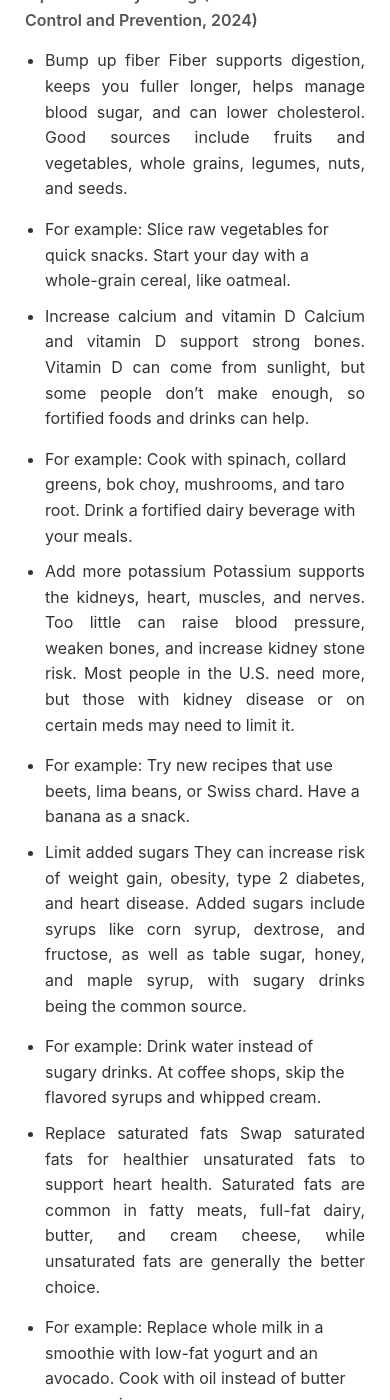
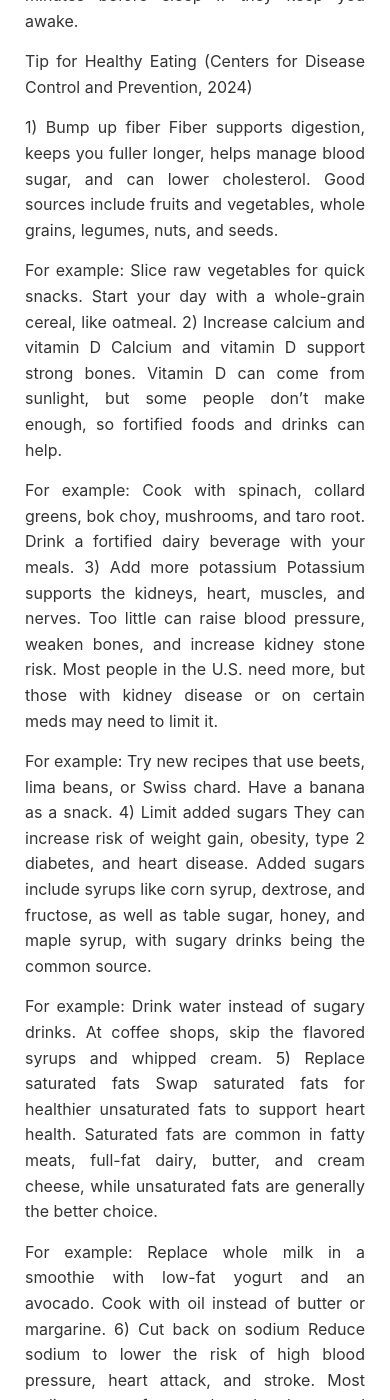
Before and after one commit to liangyahan-physical-education/liangyahan-physical-education.github.io, a Jekyll site: the page built from index.md, in a window 390 px wide and 1400 px high, scrolled down 6025 px. Built offline with Jekyll 4.4.1, drawn with Linux system fonts in a browser that asks for light colours; some of the changed text lies outside the part shown.

Commit message:
更新格式和布局：统一编号格式，添加两栏布局样式，修复HTML规范问题

```diff
--- a/assets/css/style.css
+++ b/assets/css/style.css
@@ -216,6 +216,41 @@ body {
     }
 }
 
+/* Two-column layout */
+.two-column {
+    display: flex;
+    gap: 30px;
+    align-items: flex-start;
+    margin: 20px 0;
+}
+
+.two-column .column-left,
+.two-column .column-right {
+    flex: 1;
+}
+
+.two-column .column-left {
+    min-width: 0;
+}
+
+.two-column .column-right img {
+    margin: 0;
+    width: 100%;
+    max-width: 100%;
+}
+
+/* Responsive: stack columns on mobile */
+@media (max-width: 768px) {
+    .two-column {
+        flex-direction: column;
+        gap: 20px;
+    }
+
+    .two-column .column-right img {
+        max-width: 100%;
+    }
+}
+
 /* Print Styles */
 @media print {
     body {
@@ -233,4 +268,12 @@ body {
     .footer {
         border-top: 1px solid #ddd;
     }
+
+    .two-column {
+        display: block;
+    }
+
+    .two-column .column-right {
+        page-break-inside: avoid;
+    }
 }
--- a/index.md
+++ b/index.md
@@ -7,15 +7,16 @@ STEPPER: a physical activity program co-produced by and for young adults' well-b
 
 (Education component)
 
-- What counts as physical activity?
-- Definition of physical activity
+1. What counts as physical activity?
+
+a. Definition of physical activity
 "Physical activity is defined as any bodily movement produced by skeletal muscles that results in energy expenditure" (Caspersen et al., 1985)
 
 ![Runners in a park]({{ '/pics/jogging-4211946.jpg' | relative_url }})
 
 Physical activity is any body movement that uses energy. It includes movement during free time, travel/transport, and daily tasks at work or home (World Health Organization, 2020). For example, walking to class, taking the stairs, cleaning, playing sports, or exercising, all of these count as physical activity.
 
-- Physical activity principle (FITT)
+b. Physical activity principle (FITT)
 Physical activity is commonly described using the FITT principle: frequency (how often), intensity (how hard), time (how long), and type (what kind of activity)
 
 'I run for 60 minutes once a week, and I feel breathing hard, but I can still talk to others while doing it.'
@@ -24,7 +25,7 @@ Physical activity is commonly described using the FITT principle: frequency (how
 
 Frequency: once a week; Intensity: moderate; Time: 60 minutes; Type: running
 
-- Physical activity guideline
+c. Physical activity guideline
 Move more, sit less, every bit counts! Even small amounts of moderate-to-vigorous activity provide health benefits, and meeting activity guidelines brings even more.
 
 
@@ -33,7 +34,7 @@ Move more, sit less, every bit counts! Even small amounts of moderate-to-vigorou
 
 Move Your Way Adult Dosage (U.S. Department of Health and Human Services, 2018)
 
-- Why physical activity matters?
+2. Why physical activity matters?
 In adults, physical activity provides health benefits in the following areas (World Health Organization, 2020; U.S. Department of Health and Human Services, 2018):
 
 - Improved all-cause mortality
@@ -56,6 +60,9 @@ Risks of Sedentary Behavior
 
 Sedentary behavior means any waking activity that uses very little energy (≤1.5 METs) while sitting, reclining, or lying down. It includes time spent sitting at work or during leisure, such as watching TV (U.S. Department of Health and Human Services, 2018).
 
+<div class="two-column">
+<div class="column-left">
+
 Spending more time in sedentary behavior increases the risk of:
 
 - All-cause mortality
@@ -63,11 +70,17 @@ Spending more time in sedentary behavior increases the risk of:
 - Cardiovascular disease
 - Type 2 diabetes
 - Colon, endometrial, and lung cancer
+
+</div>
+<div class="column-right">
+
+![Relationship Among Moderate-to-Vigorous Physical Activity, Sitting Time, and Risk of All-Cause Mortality]({{ '/pics/risk.png' | relative_url }})
+
+</div>
+</div>
 Note: METs, metabolic equivalents. METs are used to quantify energy expenditure as multiples of the resting metabolic rate. 1 MET is the rate of energy expenditure while sitting at rest.
 
-Relationship Among Moderate-to-Vigorous Physical Activity, Sitting Time, and Risk of All-Cause Mortality in Adults (U.S. Department of Health and Human Services, 2018)
-
-- Getting started
+3. Getting started
 Start with a simple, low-barrier, high-benefit exercise: walking/jogging. Learn warm-ups, technique, pacing, and breathing from the source below:
 
 **Warm-up for walking and running**
@@ -84,64 +97,64 @@ Start with a simple, low-barrier, high-benefit exercise: walking/jogging. Learn
 
 [How to Breathe so Running Feels EASIER! (Nicklas Rossner)](https://www.youtube.com/watch?v=pxn34Lx3CYY) - Source: YouTube.
 
-- Get ready: Sleep better, eat better
+4. Get ready: Sleep better, eat better
 For a healthier lifestyle, more energy, and better physical activity performance, sleep and nutrition matter. Adults aged 18-64 are recommended to get 7-9 hours of good-quality sleep regularly, along with a healthy diet. Use the tips below to support better sleep and healthier eating.
 
 Tip for falling asleep faster and sleeping better (National Health Service, n.d.)
 
-- Have a good sleep routine (sleep hygiene)
+1) Have a good sleep routine (sleep hygiene)
 A consistent sleep routine (good sleep hygiene) improves sleep. Set a nightly wind-down time with a relaxing activity, and go to bed and wake up at the same times every day—even on weekends.
 
-- Relax, unwind and try meditation to help you sleep
+2) Relax, unwind and try meditation to help you sleep
 Your sleep routine starts before bed. Relax each evening, avoid screens for at least an hour, and try reading, soft music/podcasts, or sleep meditation to help you fall asleep.
 
 **Video: Beditation**
 
 [When you're ready to sleep, listen to this audio-only video to help you to relax](https://www.nhs.uk/every-mind-matters/mental-wellbeing-tips/how-to-fall-asleep-faster-and-sleep-better/#video).
 
-- Try mindfulness for sleep
+3) Try mindfulness for sleep
 Stress and worry can disrupt sleep, so try daily mindfulness habits like talking to someone you trust or journaling. If you lie awake overthinking, make a to-do list before bed to clear your mind.
 
-- Create the right sleep environment
+4) Create the right sleep environment
 Create a sleep-friendly space. Keep it quiet, dark, and cool. Use earplugs or silence your phone, block light with curtains and hide clocks/screens, keep the room well-ventilated, and try ambient sounds or white noise if it helps.
 
-- Do not force sleep
+5) Do not force sleep
 Don't force sleep. If rest is pleasant, let sleep come naturally. If you can't sleep, get up and do something calming (like reading or quiet music), then return to bed when you feel sleepy.
 
-- Improve sleep through diet and exercise
+6) Improve sleep through diet and exercise
 Better sleep is supported by a healthy diet and regular exercise. Avoid big meals near bedtime, and cut out caffeine, alcohol, and nicotine 1-2 hours before bed. Exercise regularly, but skip intense workouts in the 90 minutes before sleep if they keep you awake.
 
 Tip for Healthy Eating (Centers for Disease Control and Prevention, 2024)
 
-- Bump up fiber
+1) Bump up fiber
 Fiber supports digestion, keeps you fuller longer, helps manage blood sugar, and can lower cholesterol. Good sources include fruits and vegetables, whole grains, legumes, nuts, and seeds.
 
-- For example: Slice raw vegetables for quick snacks. Start your day with a whole-grain cereal, like oatmeal.
-- Increase calcium and vitamin D
+For example: Slice raw vegetables for quick snacks. Start your day with a whole-grain cereal, like oatmeal.
+2) Increase calcium and vitamin D
 Calcium and vitamin D support strong bones. Vitamin D can come from sunlight, but some people don't make enough, so fortified foods and drinks can help.
 
-- For example: Cook with spinach, collard greens, bok choy, mushrooms, and taro root. Drink a fortified dairy beverage with your meals.
-- Add more potassium
+For example: Cook with spinach, collard greens, bok choy, mushrooms, and taro root. Drink a fortified dairy beverage with your meals.
+3) Add more potassium
 Potassium supports the kidneys, heart, muscles, and nerves. Too little can raise blood pressure, weaken bones, and increase kidney stone risk. Most people in the U.S. need more, but those with kidney disease or on certain meds may need to limit it.
 
-- For example: Try new recipes that use beets, lima beans, or Swiss chard. Have a banana as a snack.
-- Limit added sugars
+For example: Try new recipes that use beets, lima beans, or Swiss chard. Have a banana as a snack.
+4) Limit added sugars
 They can increase risk of weight gain, obesity, type 2 diabetes, and heart disease. Added sugars include syrups like corn syrup, dextrose, and fructose, as well as table sugar, honey, and maple syrup, with sugary drinks being the common source.
 
-- For example: Drink water instead of sugary drinks. At coffee shops, skip the flavored syrups and whipped cream.
-- Replace saturated fats
+For example: Drink water instead of sugary drinks. At coffee shops, skip the flavored syrups and whipped cream.
+5) Replace saturated fats
 Swap saturated fats for healthier unsaturated fats to support heart health. Saturated fats are common in fatty meats, full-fat dairy, butter, and cream cheese, while unsaturated fats are generally the better choice.
 
-- For example: Replace whole milk in a smoothie with low-fat yogurt and an avocado. Cook with oil instead of butter or margarine.
-- Cut back on sodium
+For example: Replace whole milk in a smoothie with low-fat yogurt and an avocado. Cook with oil instead of butter or margarine.
+6) Cut back on sodium
 Reduce sodium to lower the risk of high blood pressure, heart attack, and stroke. Most sodium comes from packaged and prepared foods, and about 90% of what we consume is from salt.
 
-- For example: Eat high-sodium processed and prepackaged food (breads, pizza, and deli meats) less frequently.
-- Aim for a variety of colors
+For example: Eat high-sodium processed and prepackaged food (breads, pizza, and deli meats) less frequently.
+7) Aim for a variety of colors
 Eat a rainbow of fruits and vegetables, foods like oranges, tomatoes, leafy greens, and herbs provide lots of vitamins, minerals, and fiber.
 
-- For example: Make a red sauce with fresh tomatoes, fresh herbs, and spices. Top low-fat, unsweetened yogurt with your favorite fruit.
-- Quiz
+For example: Make a red sauce with fresh tomatoes, fresh herbs, and spices. Top low-fat, unsweetened yogurt with your favorite fruit.
+5. Quiz
 Reference
 
 1. Caspersen, C. J., Powell, K. E., & Christenson, G. M. (1985). Physical activity, exercise, and physical fitness: Definitions and distinctions for health-related research. Public Health Reports, 100(2), 126–131. https://pmc.ncbi.nlm.nih.gov/articles/PMC1424733/
```
Also changed, not shown: other parts of index.md (+3 -0 lines).
